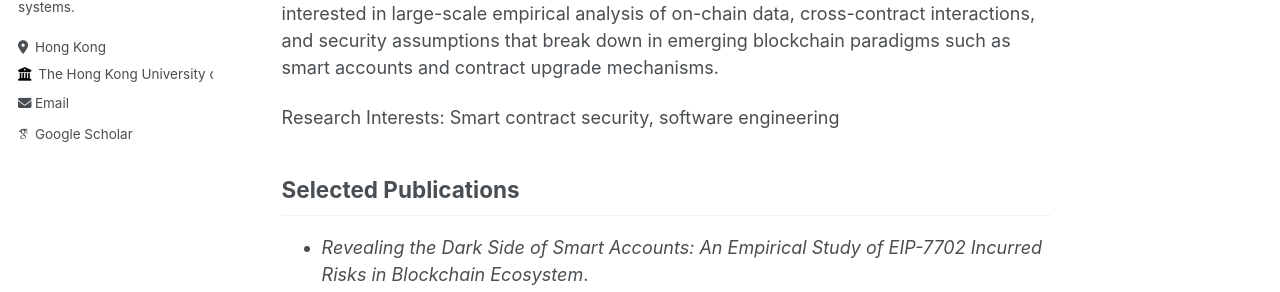
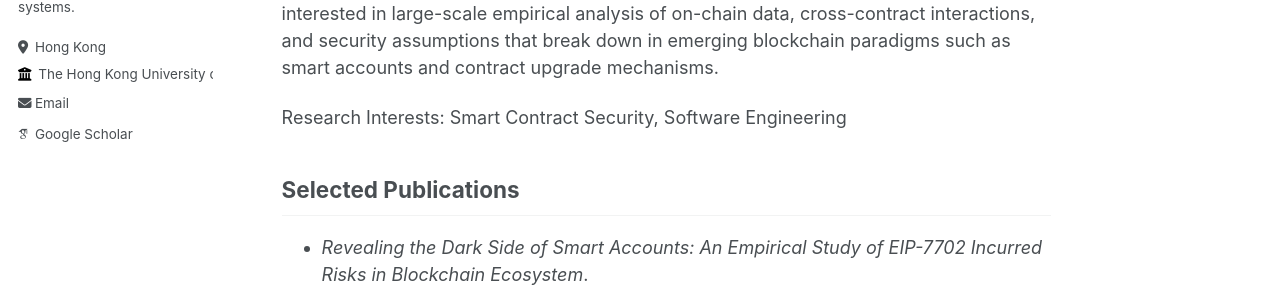
Before and after one commit to MingyuanHuang/MingyuanHuang.github.io, a Jekyll site: the page built from _pages/about.md, in a window 1280 px wide and 900 px high. Shown: the part 429-721 px from the top of the window. Built offline with Jekyll 4.4.1, drawn with Linux system fonts in a browser that asks for light colours; some web fonts are replaced.

```diff
--- a/_pages/about.md
+++ b/_pages/about.md
@@ -15,7 +15,7 @@ My research focuses on smart contract security and blockchain systems, with an e
 Previously, I received my MPhil degree in Software Engineering from Sun Yat-sen University, where I was advised by Prof. Zibin Zheng (IEEE Fellow).
 I am particularly interested in large-scale empirical analysis of on-chain data, cross-contract interactions, and security assumptions that break down in emerging blockchain paradigms such as smart accounts and contract upgrade mechanisms.
 
-Research Interests: Smart contract security, software engineering
+Research Interests: Smart Contract Security, Software Engineering
 
 ## Selected Publications
 
```
